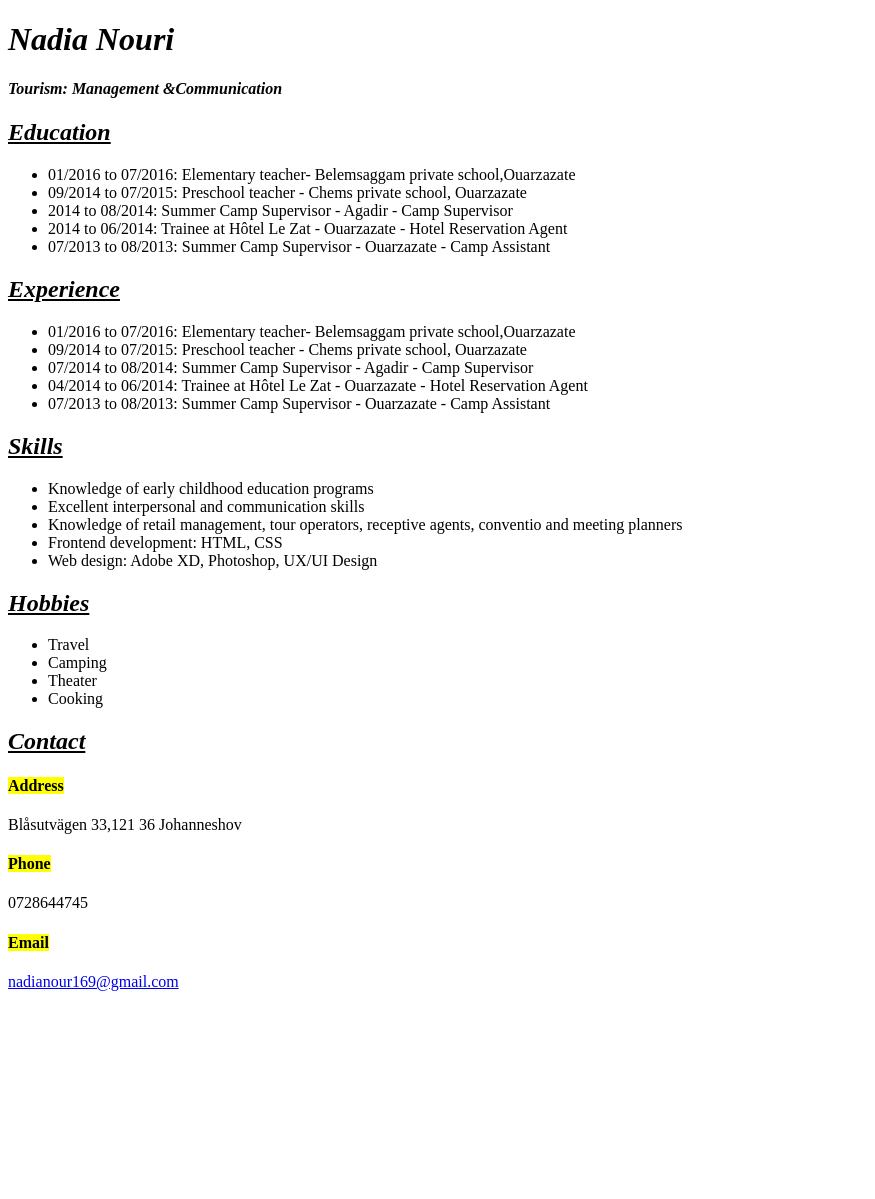
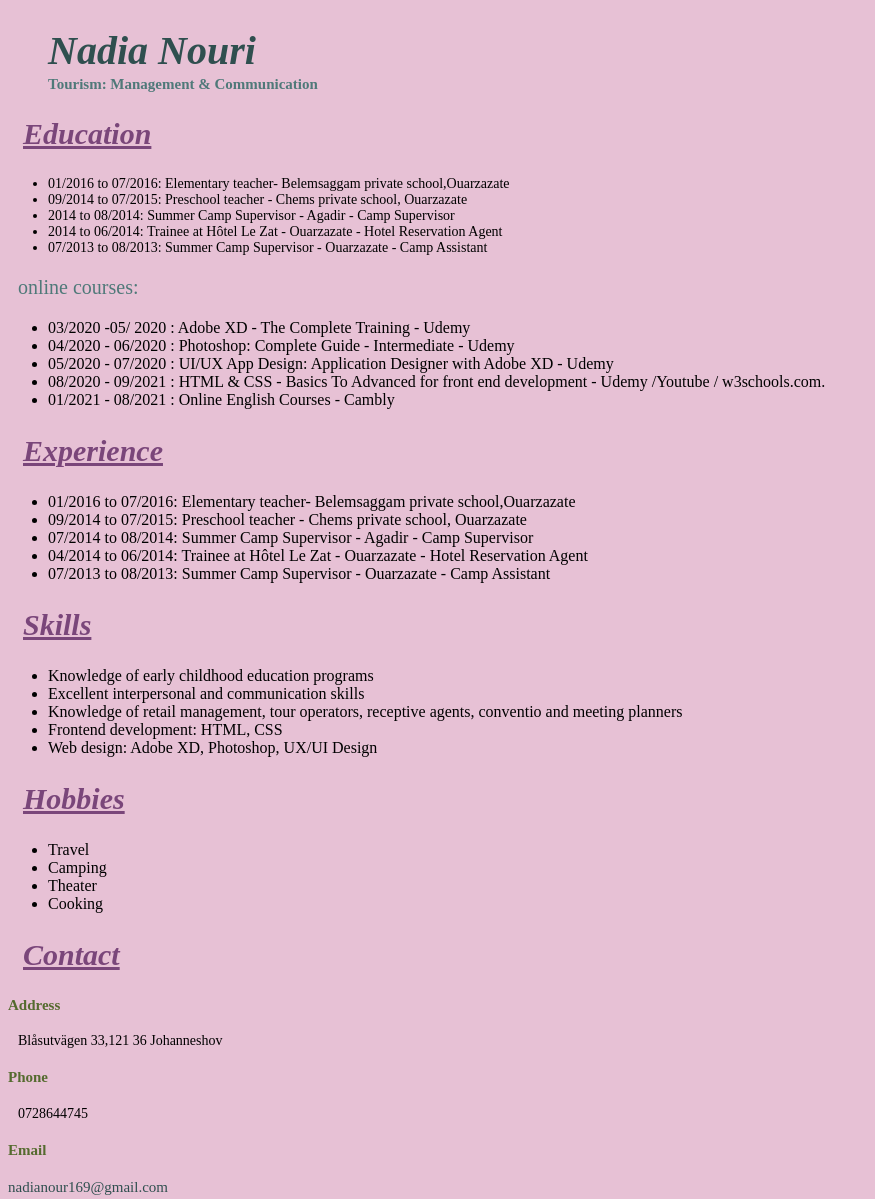
Before and after one commit to nadianouri/my_project, a plain HTML site: page index.html in a window 1280 px wide. Shown: the whole page, without its empty margins (0-875 px from the left). Before the commit the page ends 999 px from the top, so only its background shows below. Drawn offline with Linux system fonts and the light colour scheme.

Commit message:
adding css to my resume

```diff
--- /dev/null
+++ b/css/master.css
@@ -0,0 +1,60 @@
+body {
+    background-color:rgb(231, 193, 213);
+}
+h1 {
+    color: darkslategray;
+    font-style: italic;
+    font-size: 40px;
+    margin-top: -40;
+    margin-left: 40px;
+    text-transform: capitalize;
+}
+.title {
+    color: rgb(79, 121, 121);
+    font-style: normal;
+    font-size: 15px;
+    margin-top: -25px;
+    margin-left: 40px;
+}
+h2 {
+    color: rgb(122, 70, 122) ;
+    font-style: italic;
+    font-size: 30px;
+    text-decoration: underline;
+    text-transform: capitalize;
+    margin-left: 15px;
+}
+.all-content {
+    font-size: 14px;
+    font-style: normal;
+    font-family: serif;
+}
+.first-para {
+    color: rgb(79, 121, 121);
+    margin-left: 10px;
+    font-size: 20px;
+}
+.contact-info {
+    color: darkolivegreen;
+    font-size: 15px;
+}
+.second-para {
+    font-size: 14px;
+    font-style: normal;
+    font-family: serif;
+    margin-left: 10px;
+    color: black;
+}
+a:link {
+    text-decoration: none;
+    color: darkslategrey;
+}
+a:hover {
+    color: darkcyan;
+}
+a:active {
+    color: darkseagreen;
+}
+a:visited {
+    color: chocolate;
+}
--- a/index.html
+++ b/index.html
@@ -4,14 +4,18 @@
     <meta charset="UTF-8">
     <meta http-equiv="X-UA-Compatible" content="IE=edge">
     <meta name="viewport" content="width=device-width, initial-scale=1.0">
-    <title>my website</title>
+    <title>my resume</title>
+    <!--External style-->
+    <link rel="stylesheet" href="css/master.css">
 </head>
 <body>
-    <h1><i>Nadia Nouri</i></h1>
-      <h4><i>Tourism: Management &Communication</i></h4>
-
-    <h2><i><u>Education</u></i></h2>
-
+  <header>
+    <h1>nadia nouri</h1>
+    <h4 class="title">Tourism: Management & Communication</h4>
+  </header>
+    <section>
+      <div class="all-content">
+        <h2>education</h2>
         <ul>
           <li>01/2016 to 07/2016: Elementary teacher- Belemsaggam private school,Ouarzazate</li>
 
@@ -23,8 +27,28 @@
 
           <li>07/2013 to 08/2013: Summer Camp Supervisor - Ouarzazate - Camp Assistant</li>
         </ul>
-
-    <h2><i><u>Experience</u></i></h2>
+      </div>
+      <p class="first-para">
+        online courses:
+      </p>
+      <ul>
+        <li>
+          03/2020 -05/ 2020 : Adobe XD - The Complete Training - Udemy
+        </li>
+        <li>
+          04/2020 - 06/2020 : Photoshop: Complete Guide - Intermediate - Udemy
+        </li>
+        <li>
+          05/2020 - 07/2020 : UI/UX App Design: Application Designer with Adobe XD - Udemy
+        </li>
+        <li>
+          08/2020 - 09/2021 : HTML & CSS - Basics To Advanced for front end development - Udemy /Youtube / w3schools.com.
+        </li>
+        <li>
+          01/2021 - 08/2021 : Online English Courses - Cambly
+        </li>
+      </ul>
+      <h2>experience</h2>
         <ul>
           <li>
             01/2016 to 07/2016: Elementary teacher- Belemsaggam private school,Ouarzazate
@@ -37,15 +61,13 @@
           </li>
           <li>
             04/2014 to 06/2014: Trainee at Hôtel Le Zat - Ouarzazate - Hotel Reservation Agent
-
           </li>
           <li>
-
             07/2013 to 08/2013: Summer Camp Supervisor - Ouarzazate - Camp Assistant
           </li>
         </ul>
 
-    <h2><i><u>Skills</u></i></h2>
+      <h2>skills</h2>
         <ul>
           <li>Knowledge of early childhood education programs</li>
           <li>Excellent interpersonal and communication skills</li>
@@ -54,8 +76,7 @@
           <li>Frontend development: HTML, CSS</li>
           <li>Web design: Adobe XD, Photoshop, UX/UI Design</li>
         </ul>
-
-    <h2><i><u>Hobbies</u></i></h2>
+      <h2>hobbies</h2>
         <ul>
           <li>
             Travel
@@ -70,16 +91,19 @@
             Cooking
           </li>
         </ul>
-    <h2><i><u>Contact</u></i></h2>
-      <h4><mark>Address</mark></h4>
-        <p>
+    </section>
+    <footer class="contact-info">
+      <h2>contact</h2>
+        <h4>Address</h4>
+          <p class="second-para">
             Blåsutvägen 33,121 36 Johanneshov
           </p>
-      <h4><mark>Phone</mark></h4>
-        <p>
+        <h4>Phone</h4>
+          <p class="second-para">
             0728644745
           </p>
-      <h4><mark>Email</mark></h4>
+        <h4>Email</h4>
           <a href="mailto:nadianour169@gmail.com">nadianour169@gmail.com</a>
+    </footer>
 </body>
 </html>
```
Lines whose indentation alone changed are shown as unchanged.
